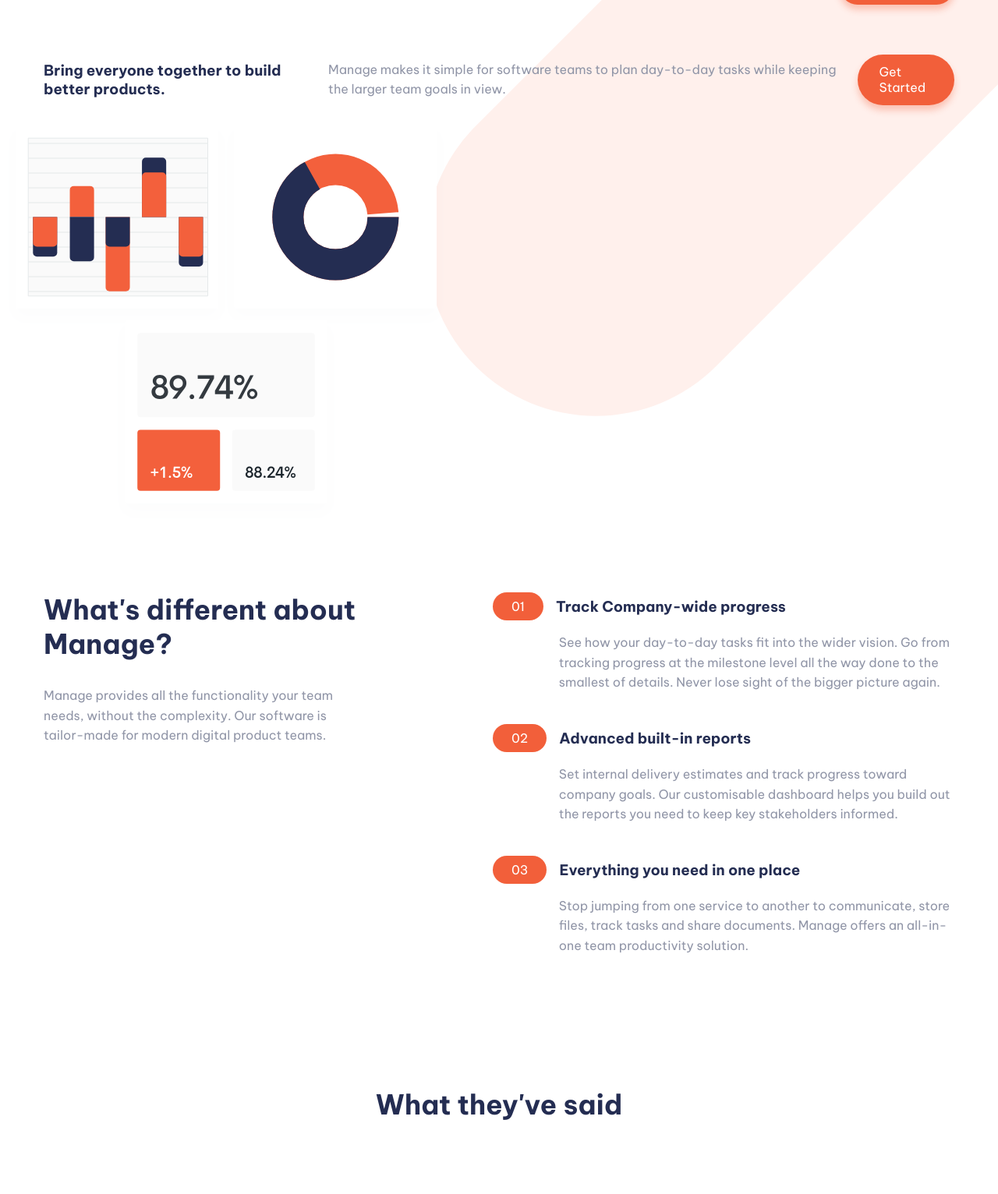
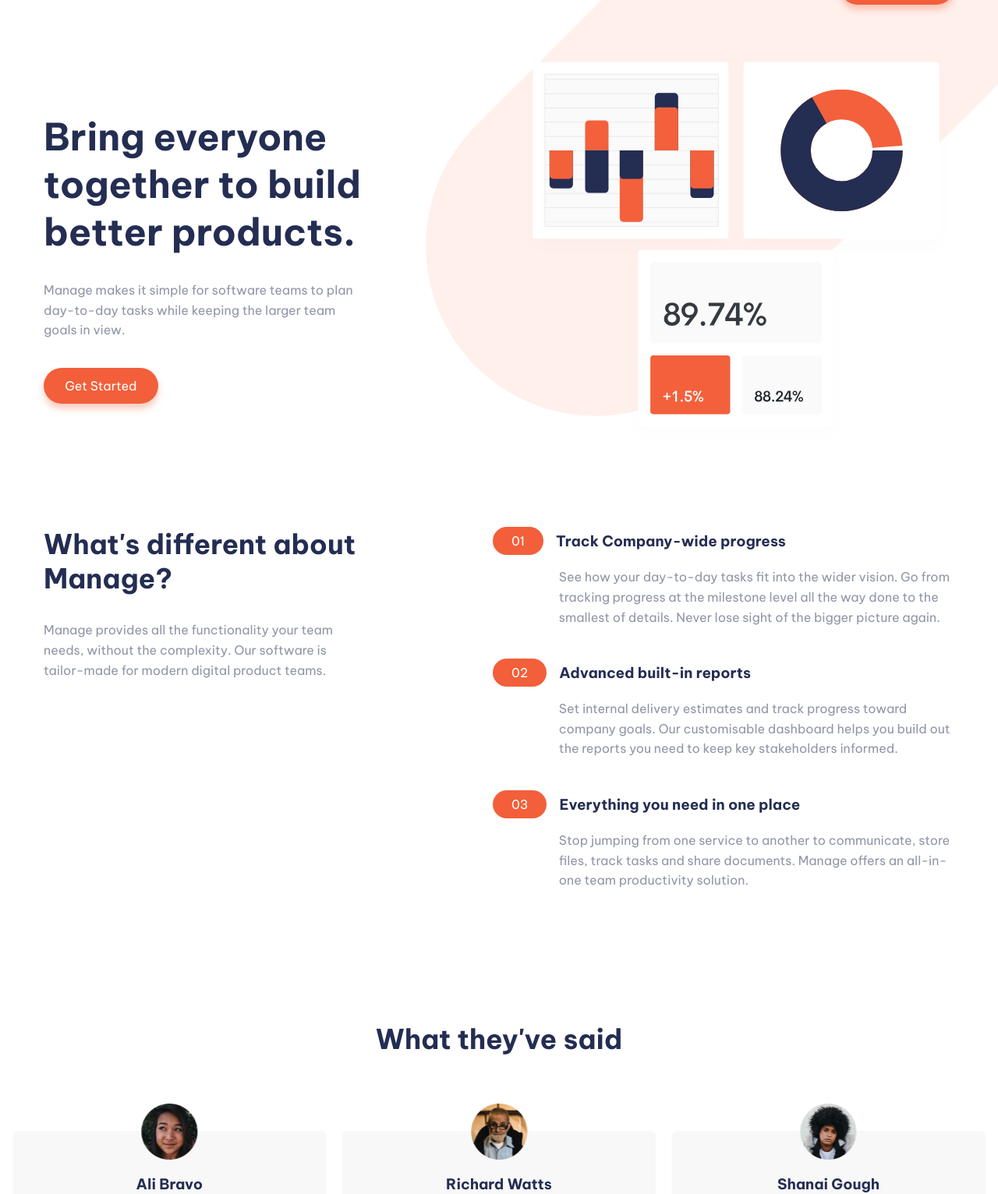
Before and after one commit to RedouaneAjgagal/manage-landing-page, a plain HTML site: page index.html in a window 1280 px wide. Shown: the part 88-1620 px from the top of the page at 78% size. Drawn offline with nearby package versions, Linux system fonts and the light colour scheme.

Commit message:
Update styles.css

```diff
--- a/css/styles.css
+++ b/css/styles.css
@@ -60,7 +60,7 @@ nav ul li a:hover {
     display: none;
 }
 /* header - section */
-header section {
+header article {
     padding: 1rem;
     max-width: 75rem;
     margin: auto;
@@ -69,17 +69,17 @@ header section {
     justify-content: space-between;
     align-items: center;
 }
-header section article {
+header article section {
     max-width: 26rem;
 }
-header section article h1 {
+header article section h1 {
     font-size: 3rem;
     margin-bottom: 2rem;
 }
-header section article p {
+header article section p {
     margin-bottom: 3rem;
 }
-header section div img {
+header article div img {
     max-width: 35rem;
 }
 /* main - The different about Manage */
@@ -131,26 +131,26 @@ main {
     font-size: 2.2rem;
     margin-bottom: 6rem;
 }
-.reviews section {
+.reviews article {
     display: flex;
     height: 18rem;
     text-align: center;
     position: relative;
 }
-.reviews section article {
+.reviews article div {
     padding: 2rem;
     background-color: #f8f8f8;
     position: relative;
     border-radius: .5rem;
 }
-.reviews section article img {
+.reviews article div img {
     max-width: 4.5rem;
     position: absolute;
     left: 50%;
     transform: translateX(-50%);
     top: -2.2rem;
 }
-.reviews section article h3 {
+.reviews article div h3 {
     margin: 1.5rem 0 1.5rem;
 }
 .btn {
@@ -261,16 +261,9 @@ main {
     left: 1rem;
     top: 2.9rem;
 }
-
-
-
 .footer-container p {
     position: absolute;
     right: 1rem;
     bottom: 4rem;
     font-size: .85rem;
 }
-/* .swiper {
-    width: 600px;
-    height: 300px;
-} */
```
